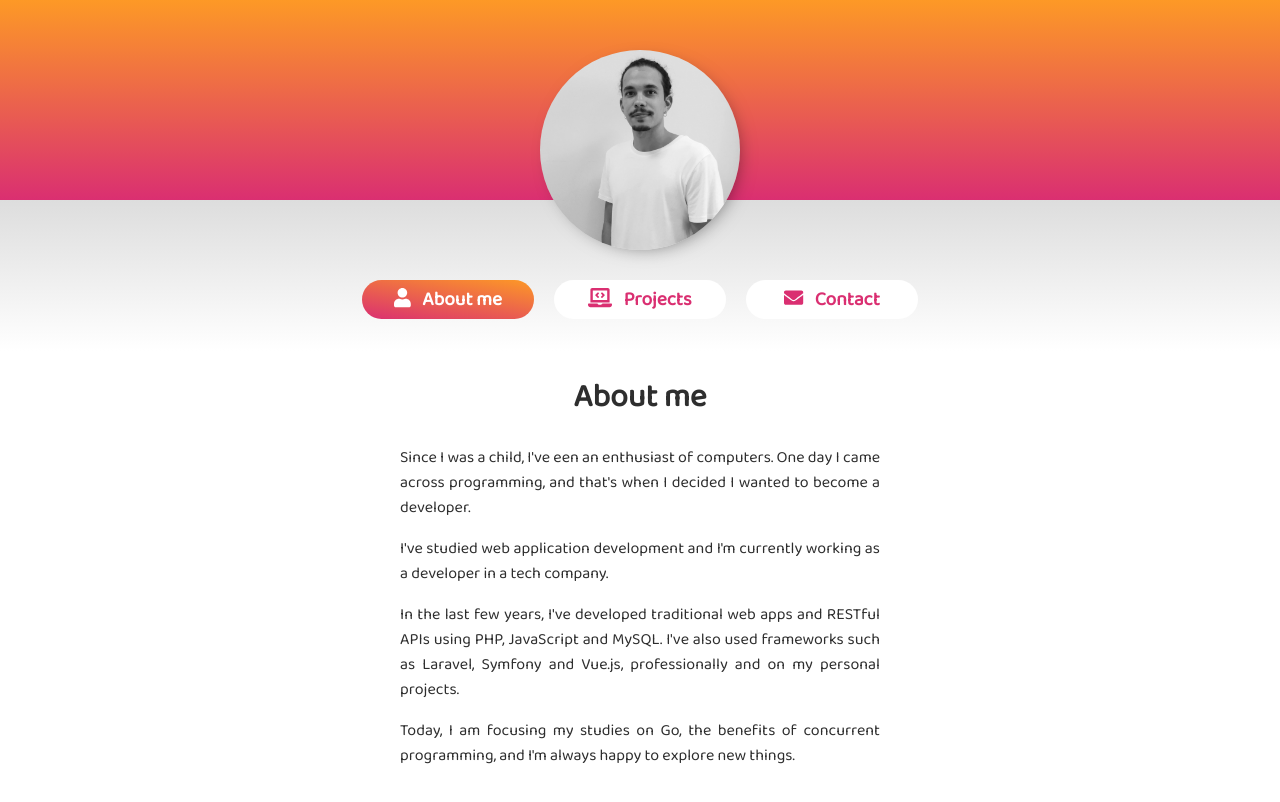
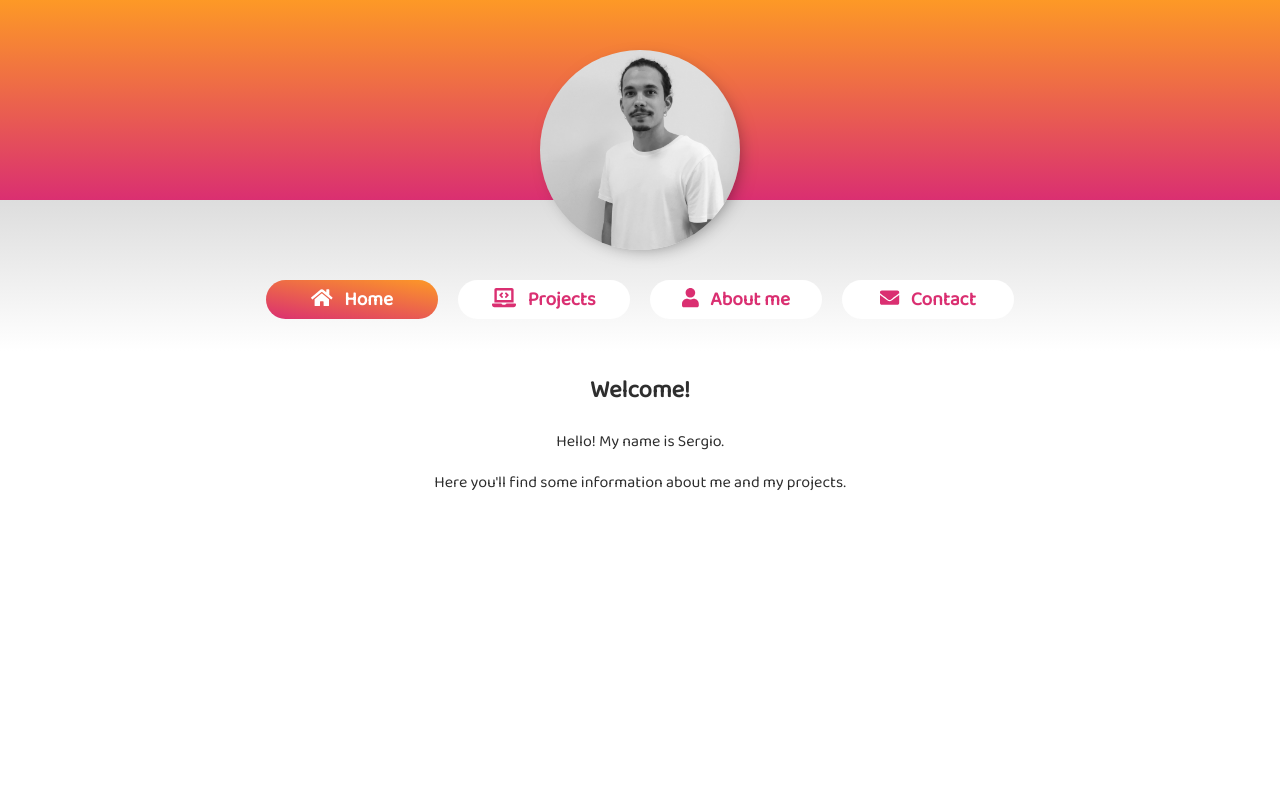
Before and after one commit to sriosdev/portfolio-old, a Vue app: page / in a window 1280 px wide. Shown: the top 802 px of the page. Built offline with nearby package versions, Linux system fonts and the light colour scheme.

Commit message:
Home section

```diff
--- a/src/components/SectionButtons.vue
+++ b/src/components/SectionButtons.vue
@@ -1,7 +1,8 @@
 <template>
   <section>
+    <Button class="btn-section" text="Home" icon="fas fa-home" :selected="isActive('home')" @click.native="select('home')"/>
+    <Button class="btn-section" text="Projects" icon="fas fa-laptop-code" :selected="isActive('projects')" @click.native="select('projects')"/>
     <Button class="btn-section" text="About me" icon="fas fa-user" :selected="isActive('about')" @click.native="select('about')"/>
-    <Button class="btn-section" text="Projects" icon="fas fa-laptop-code" :selected="isActive('projects')" @click.native="select('projects')"/>
     <Button class="btn-section" text="Contact" icon="fas fa-envelope" :selected="isActive('contact')" @click.native="select('contact')"/>
   </section>
 </template>
--- a/src/router.js
+++ b/src/router.js
@@ -1,6 +1,7 @@
 import Vue from 'vue'
 import Router from 'vue-router'
 
+import Home from './views/Home.vue'
 import AboutMe from './views/AboutMe.vue'
 import Projects from './views/Projects.vue'
 import Contact from './views/Contact.vue'
@@ -12,6 +13,11 @@ const router = new Router({
   routes: [
     {
       path: '/',
+      name: 'home',
+      component: Home
+    },
+    {
+      path: '/about-me',
       name: 'about',
       component: AboutMe
     },
--- a/src/views/AboutMe.vue
+++ b/src/views/AboutMe.vue
@@ -1,6 +1,6 @@
 <template>
   <div class="about-me">
-    <h1>About me</h1>
+    <h2>About me</h2>
     <p>Since I was a child, I've een an enthusiast of computers. One day I came across programming, and that's when I decided I wanted to become a developer.</p>
     <p>I've studied web application development and I'm currently working as a developer in a tech company.</p>
     <p>In the last few years, I've developed traditional web apps and RESTful APIs using PHP, JavaScript and MySQL. I've also used frameworks such as Laravel, Symfony and Vue.js, professionally and on my personal projects.</p>
--- /dev/null
+++ b/src/views/Home.vue
@@ -0,0 +1,28 @@
+<template>
+  <div class="home">
+    <h2>Welcome!</h2>
+    <p>Hello! My name is Sergio.</p>
+    <p>Here you'll find some information about me and my projects.</p>
+  </div>
+</template>
+
+<script>
+export default {
+  name: 'Home'
+}
+</script>
+
+<style lang="scss" scoped>
+  div.home {
+    margin-bottom: 5em;
+    margin-left: auto;
+    margin-right: auto;
+    width: 30em;
+  }
+
+  @media (min-width: 320px) and (max-width: 480px) {
+  div.home {
+    width: 85%;
+  }
+}
+</style>
```
